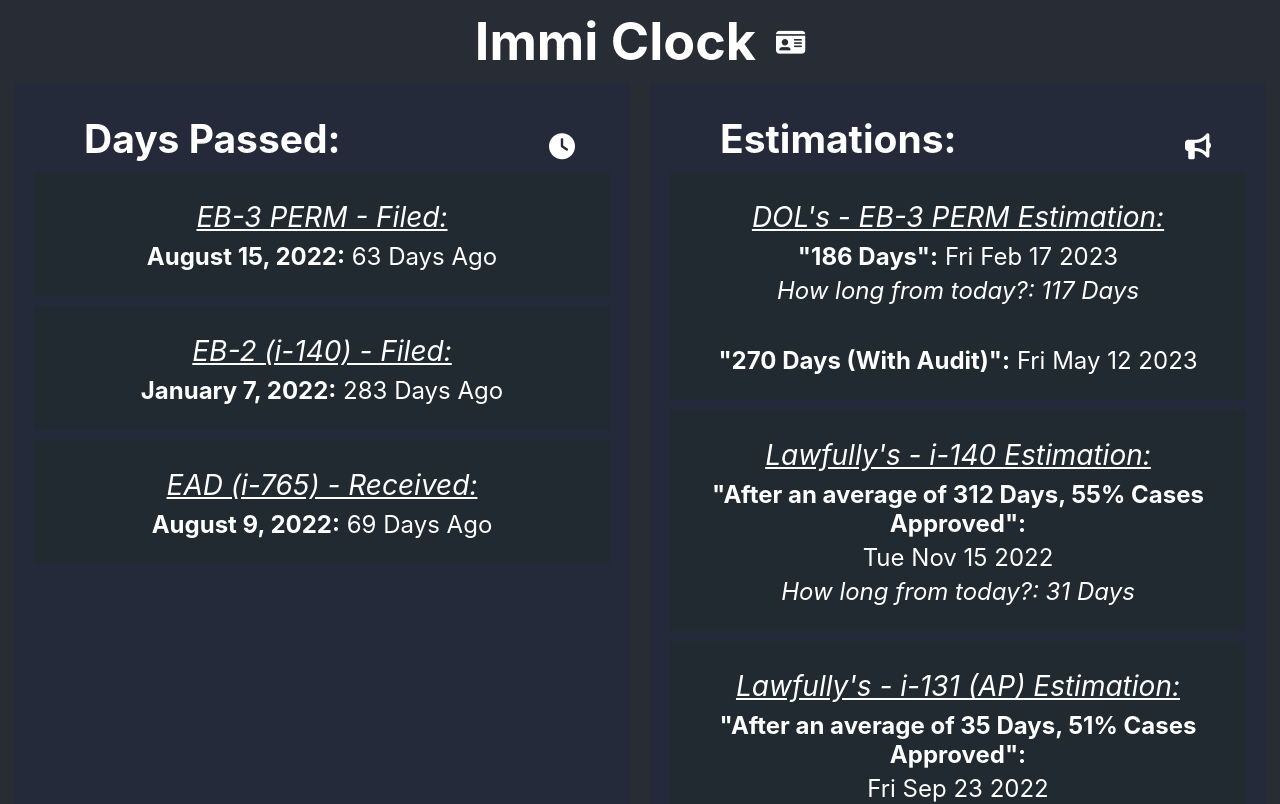
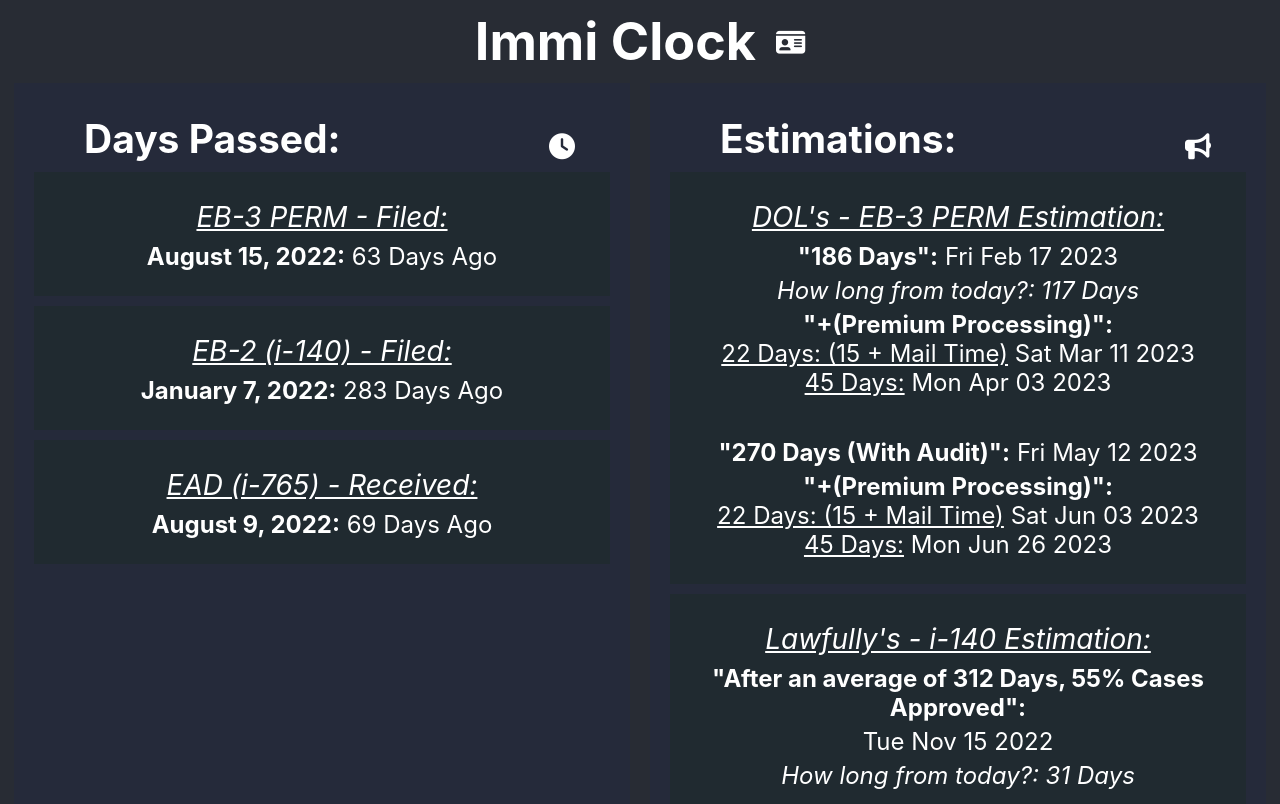
Before and after one commit to santialur/immiclock, a React (Create React App) app: page / in a window 1280 px wide. Shown: the top 804 px of the page. Built offline with nearby package versions, Linux system fonts and the light colour scheme.

Commit message:
Add Wait times for Premium Processing

```diff
--- a/src/App.js
+++ b/src/App.js
@@ -63,10 +63,24 @@
               <p>
                 <i>How long from today?: {getDiff(addToDate('08/15/2022', 180))*-1} Days</i>
               </p>
+              <p>
+                <b>"+(Premium Processing)":</b>
+                <br/>
+                <span><u>22 Days: (15 + Mail Time)</u> {convertToString(addToDate('08/15/2022', 186+22))} </span>
+                <br/>
+                <span><u>45 Days:</u> {convertToString(addToDate('08/15/2022', 186+45))} </span>
+              </p>
               <br/>
               <p>
                 <b>"270 Days (With Audit)":</b>
                 <span> {convertToString(addToDate('08/15/2022', 270))} </span>
+              </p>
+              <p>
+                <b>"+(Premium Processing)":</b>
+                <br/>
+                <span><u>22 Days: (15 + Mail Time)</u> {convertToString(addToDate('08/15/2022', 270+22))} </span>
+                <br/>
+                <span><u>45 Days:</u> {convertToString(addToDate('08/15/2022', 270+45))} </span>
               </p>
           </Section>
 
```
